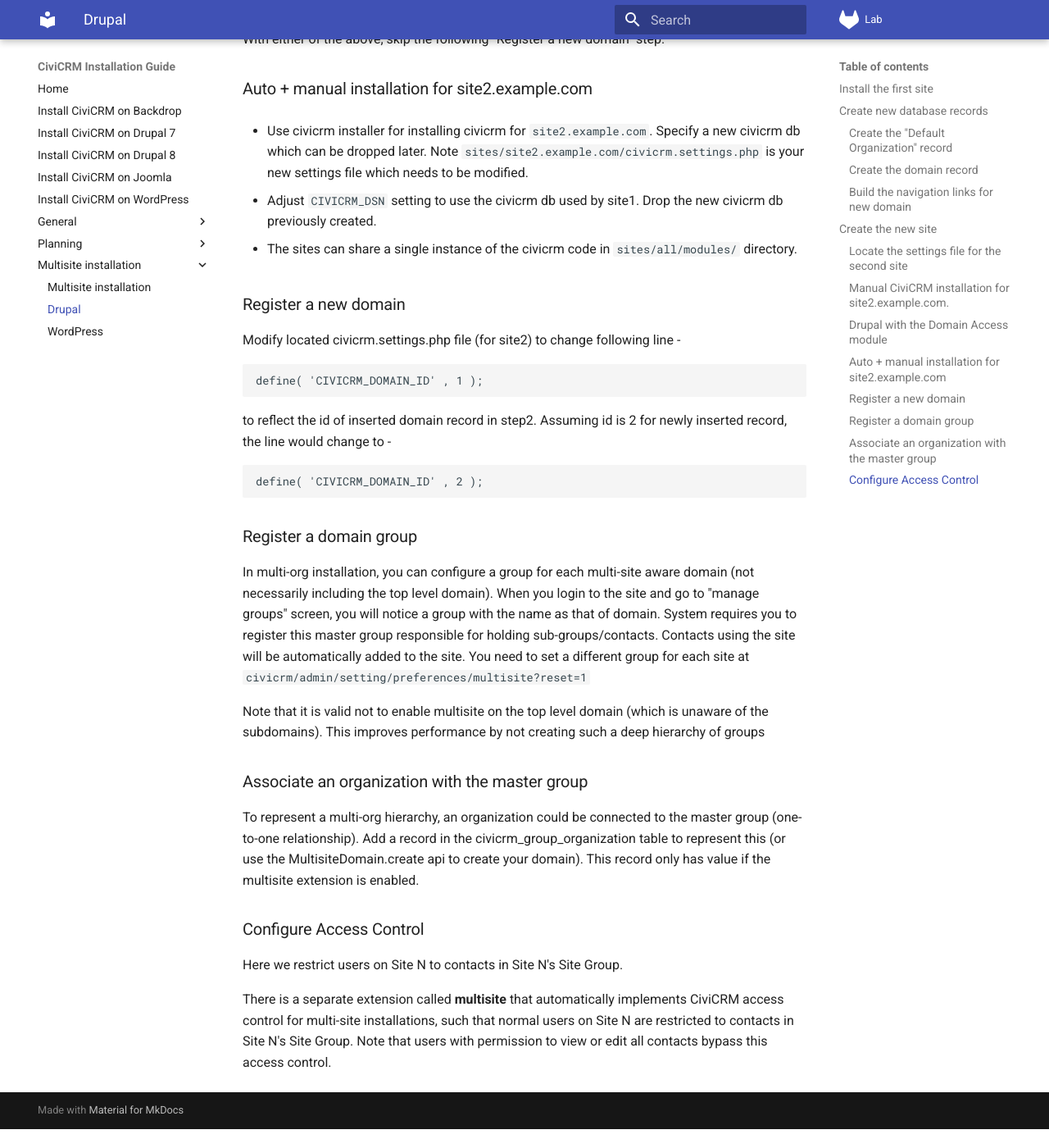
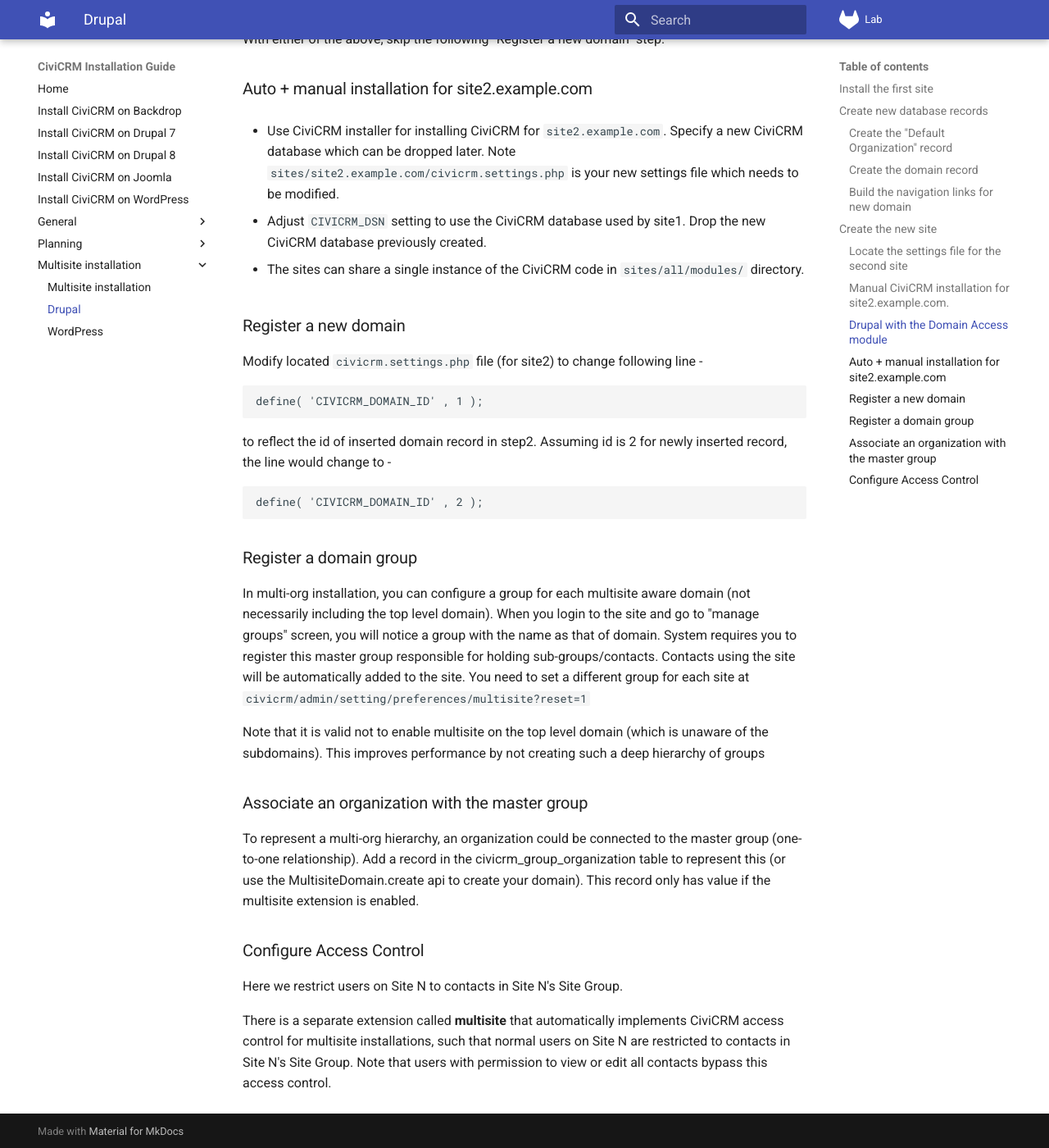
Before and after one commit to agileware/civicrm-installation-guide, an MkDocs documentation site: the page built from docs/multisite/drupal.md, in a window 1280 px wide and 1400 px high, scrolled down 3378 px. Shown: the whole window at 82% size. Built offline with MkDocs 1.6.1 and Material for MkDocs 9.7.7, drawn with Linux system fonts in a browser that asks for light colours; before the commit the page ends 4755 px from its top, so only the background shows below that; some of the changed text lies outside the part shown.

Commit message:
Fix links and minor typos

````diff
--- a/docs/multisite/drupal.md
+++ b/docs/multisite/drupal.md
@@ -2,7 +2,7 @@
 
 ## Install the first site
 
-Say `site1.example.com` which would be same as any other normal civicrm installation.
+Say `site1.example.com` which would be same as any other normal CiviCRM installation.
 
 It is not necessary to for the top level site to be multisite aware but if you want it to be then enable multisite by visiting `civicrm/admin/setting/preferences/multisite?reset=1`. If you do this you should also grant the associated permission in Drupal: "CiviCRM: administer Multiple Organizations" to your developers or website administrators.
 
@@ -66,11 +66,11 @@ Setup the CMS for the second site.  In some cases, you will install a new instan
 
 ### Locate the settings file for the second site
 
-Depending on how you would like to install civicrm for site 2, proceed to one of the following steps:
+Depending on how you would like to install CiviCRM for site 2, proceed to one of the following steps:
 
 ### Manual CiviCRM installation for site2.example.com.
 
-* Copy civicrm settings file from previous site (site1) to the new site (site2).
+* Copy CiviCRM settings file from previous site (site1) to the new site (site2).
 
     ```
     cp sites/site1.example.com/civicrm.settings.php sites/site2.example.com/
@@ -78,7 +78,7 @@ Depending on how you would like to install civicrm for site 2, proceed to one of
 
     Note `sites/site2.example.com/civicrm.settings.php` is your new settings file which needs to be modified.
 
-* The sites can share a single instance of the civicrm code in sites/all/modules/ directory if they are using the same CMS.
+* The sites can share a single instance of the CiviCRM code in sites/all/modules/ directory if they are using the same CMS.
 
 * Modify `sites/site2.example.com/civicrm.settings.php` file to adjust settings like `CIVICRM_TEMPLATE_COMPILEDIR`, `CIVICRM_UF_BASEURL` as per new site.
 * Enable the CiviCRM module through Drupal, at Site building -> Modules ( `/admin/build/modules` ).
@@ -88,7 +88,7 @@ Depending on how you would like to install civicrm for site 2, proceed to one of
 !!! note
     If you're using Drupal with Domain Access, consider installing the [Domain Access CiviCRM](https://civicrm.org/extensions/domain-access-civicrm) module if users might be creating new Drupal accounts via CiviCRM profiles.
 
-Similar to WordPress, with Domain Access module there is only one copy of the codebase, and one copy of civicrm.settings.php.
+Similar to WordPress, with Domain Access module there is only one copy of the codebase, and one copy of `civicrm.settings.php`.
 
 The easiest is to assign the same domain_id's in Drupal and CiviCRM, then you can just replace this line:
 
@@ -141,16 +141,16 @@ With either of the above, skip the following "Register a new domain" step.
 
 ### Auto + manual installation for site2.example.com
 
-* Use civicrm installer for installing civicrm for `site2.example.com`. Specify a new civicrm db which can be dropped later.
+* Use CiviCRM installer for installing CiviCRM for `site2.example.com`. Specify a new CiviCRM database which can be dropped later.
   Note `sites/site2.example.com/civicrm.settings.php` is your new settings file which needs to be modified.
 
-* Adjust `CIVICRM_DSN` setting to use the civicrm db used by site1. Drop the new civicrm db previously created.
+* Adjust `CIVICRM_DSN` setting to use the CiviCRM database used by site1. Drop the new CiviCRM database previously created.
 
-* The sites can share a single instance of the civicrm code in `sites/all/modules/` directory.
+* The sites can share a single instance of the CiviCRM code in `sites/all/modules/` directory.
 
 ### Register a new domain
 
-Modify located civicrm.settings.php file (for site2) to change following line -
+Modify located `civicrm.settings.php` file (for site2) to change following line -
 
 ```php
 define( 'CIVICRM_DOMAIN_ID' , 1 );
@@ -164,7 +164,7 @@ define( 'CIVICRM_DOMAIN_ID' , 2 );
 
 ### Register a domain group
 
-In multi-org installation, you can configure a group for each multi-site aware domain (not necessarily including the top level domain). When you login to the site and go to "manage groups" screen, you will notice a group with the name as that of domain. System requires you to register this master group responsible for holding sub-groups/contacts. Contacts using the site will be automatically added to the site. You need to set a different group for each site at `civicrm/admin/setting/preferences/multisite?reset=1`
+In multi-org installation, you can configure a group for each multisite aware domain (not necessarily including the top level domain). When you login to the site and go to "manage groups" screen, you will notice a group with the name as that of domain. System requires you to register this master group responsible for holding sub-groups/contacts. Contacts using the site will be automatically added to the site. You need to set a different group for each site at `civicrm/admin/setting/preferences/multisite?reset=1`
 
 Note that it is valid not to enable multisite on the top level domain (which is unaware of the subdomains). This improves performance by not creating such a deep hierarchy of groups
 
@@ -176,4 +176,4 @@ To represent a multi-org hierarchy, an organization could be connected to the ma
 
 Here we restrict users on Site N to contacts in Site N's Site Group.
 
-There is a separate extension called **multisite** that automatically implements CiviCRM access control for multi-site installations, such that normal users on Site N are restricted to contacts in Site N's Site Group. Note that users with permission to view or edit all contacts bypass this access control.
+There is a separate extension called **multisite** that automatically implements CiviCRM access control for multisite installations, such that normal users on Site N are restricted to contacts in Site N's Site Group. Note that users with permission to view or edit all contacts bypass this access control.
````
Also changed, not shown: other parts of docs/multisite/drupal.md (+2 -2 lines).
